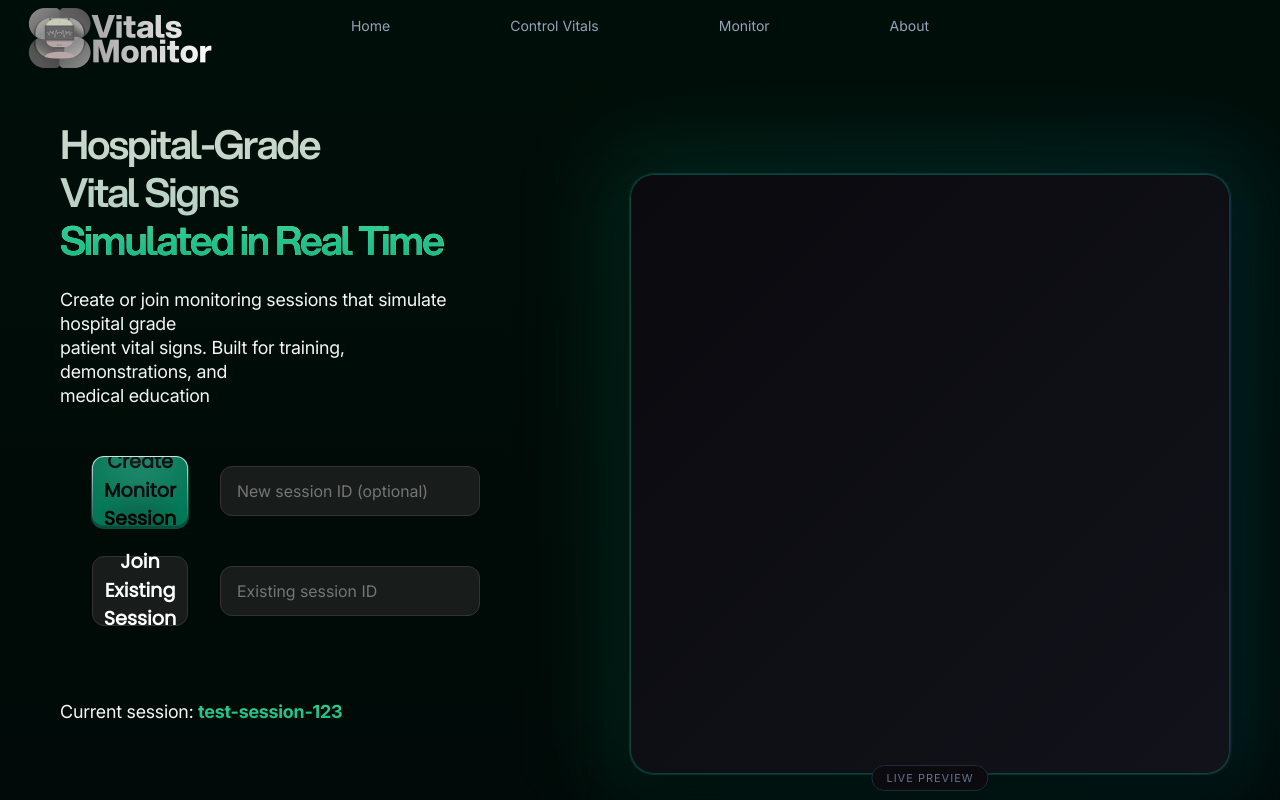
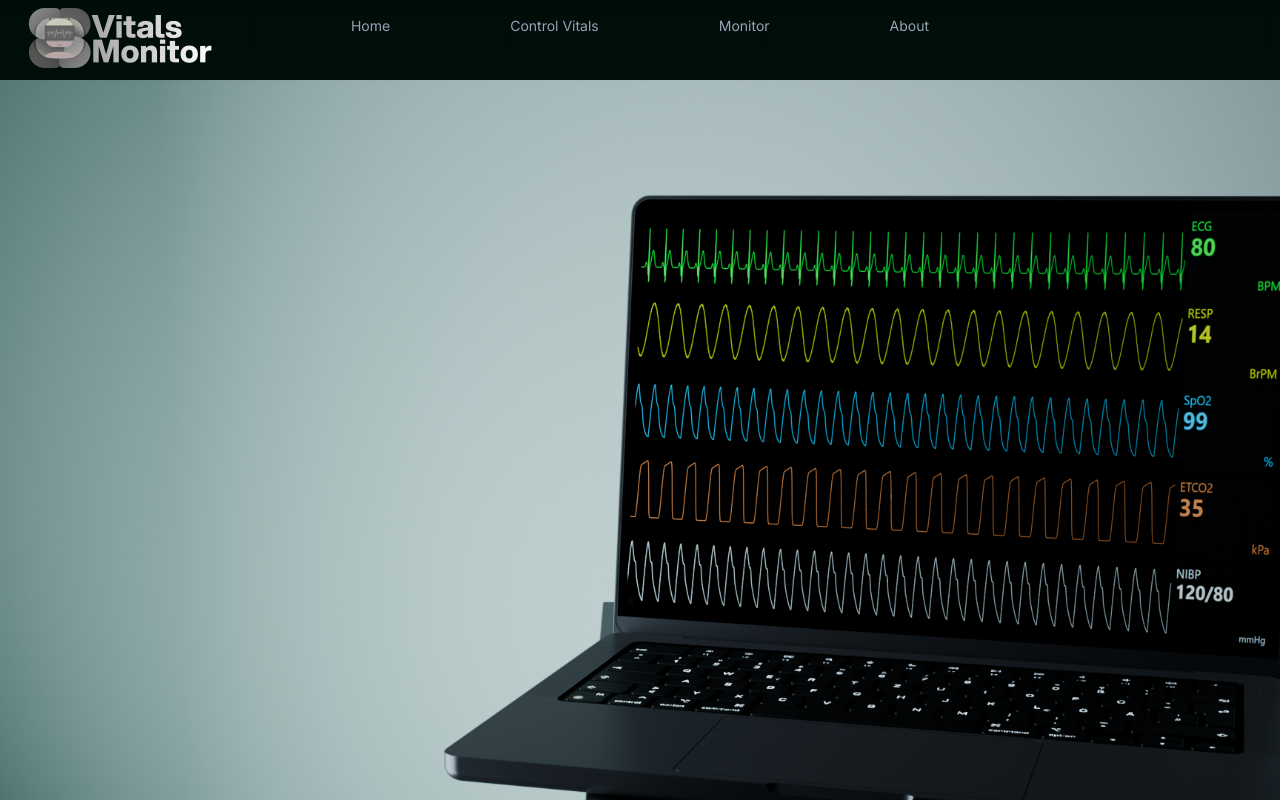
Before and after one commit to Online-Vitals-Monitor/Online-Vitals-Monitor, a React (Create React App) app in the folder frontend/: page / in a window 1280 px wide. Shown: the top 800 px of the page. Built offline with nearby package versions, Linux system fonts and the light colour scheme; no server answers.

Commit message:
added render bg image, will touch up

```diff
--- /dev/null
+++ b/frontend/src/pages/homepage/BlenderHeroPage.tsx
@@ -0,0 +1,21 @@
+import React from "react";
+import "./BlenderHeroPage.css";
+
+const BlenderHeroPage = () => {
+  return (
+    <div className="hero-img-wrap">
+      <div
+        className="hero-img"
+        style={{
+          backgroundImage: "url('/images/vitals-heropage.png')",
+          backgroundSize: "cover",
+          backgroundPosition: "center",
+          height: "100vh",
+          width: "100%",
+        }}
+      ></div>
+    </div>
+  );
+};
+
+export default BlenderHeroPage;
--- a/frontend/src/pages/homepage/Homepage.tsx
+++ b/frontend/src/pages/homepage/Homepage.tsx
@@ -1,12 +1,13 @@
 import "./Homepage.css";
-import Heropage from "./Heropage";
+// import Heropage from "./Heropage";
+import BlenderHeroPage from "./BlenderHeroPage";
 import HowItWorks from "./HowItWorks";
 import Footer from "./Footer";
 
 const Homepage = () => {
   return (
     <div className="homepage-container">
-      <Heropage />
+      <BlenderHeroPage />
       <HowItWorks />
       <Footer />
     </div>
```
Also changed, not shown: frontend/public/images/vitals-heropage.png (added), frontend/src/pages/homepage/BlenderHeroPage.css (added).
